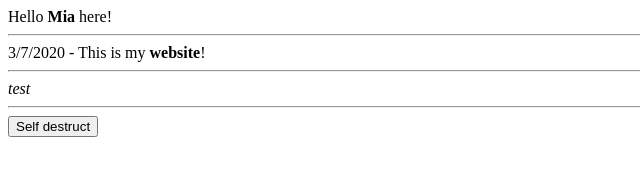
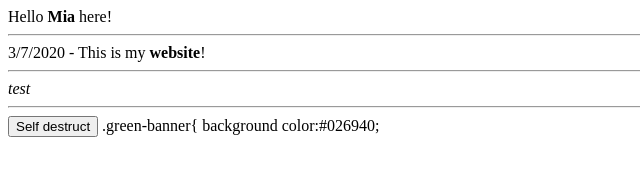
Before and after one commit to vyrotek/miabarnes.com, a plain HTML site: page index.html in a window 1280 px wide. Shown: the whole page, without its empty margins (0-640 px from the left). Drawn offline with Linux system fonts and the light colour scheme.

Commit message:
Update index.html

```diff
--- a/index.html
+++ b/index.html
@@ -12,5 +12,8 @@
 
  <button>Self destruct</button>
 
+ .green-banner{
+ background color:#026940;
+
 </body>
 </html>
```
